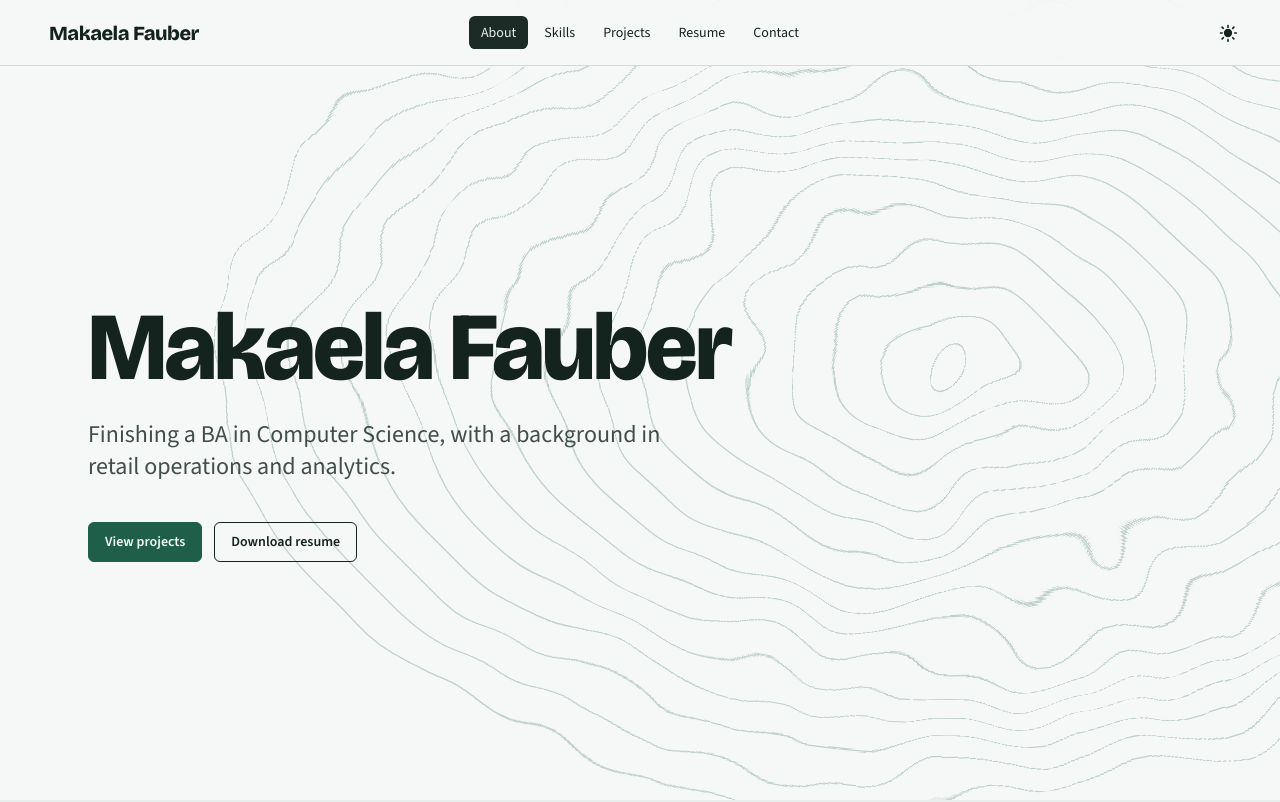
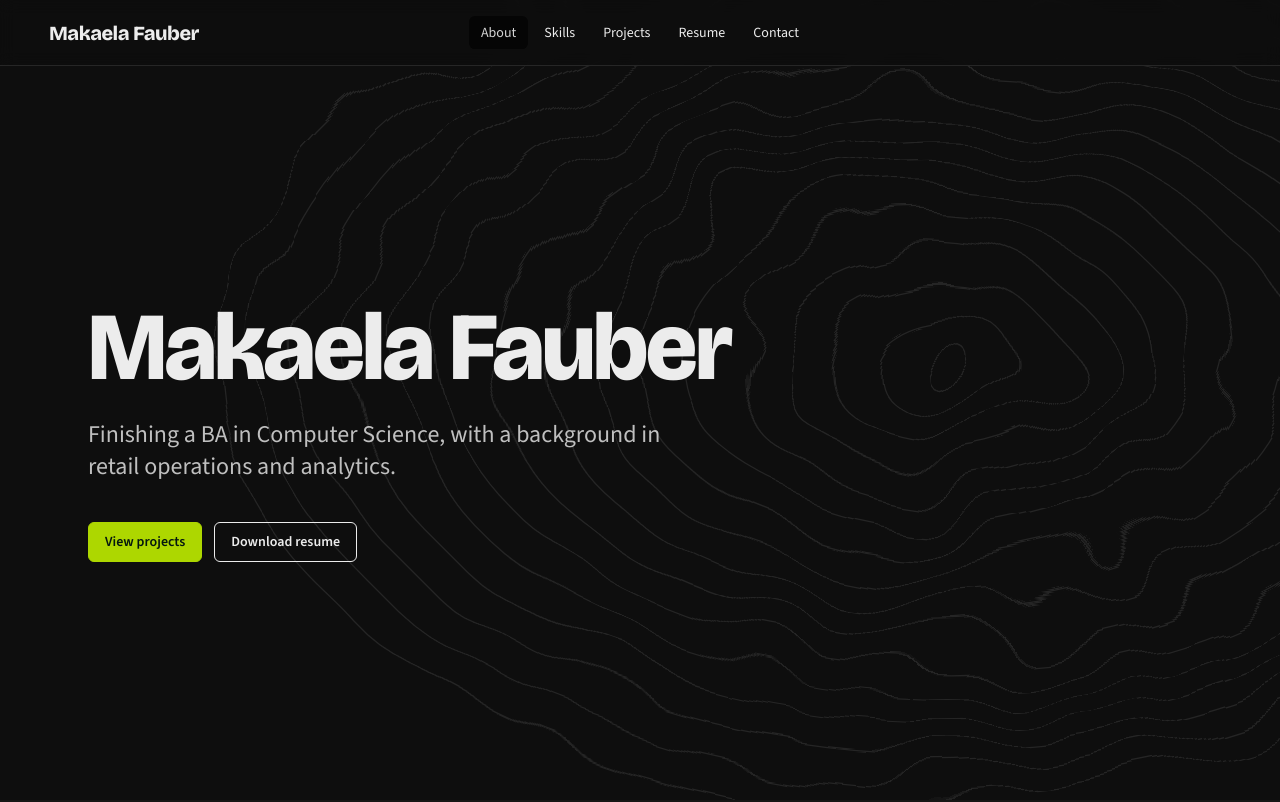
Before and after one commit to MakFaub/portfolio, a React (Vite) app: page / in a window 1280 px wide. Shown: the top 802 px of the page. Built offline with nearby package versions, Linux system fonts and the light colour scheme.

Commit message:
Updated theme

```diff
--- a/index.html
+++ b/index.html
@@ -1,5 +1,5 @@
 <!doctype html>
-<html lang="en">
+<html lang="en" data-theme="nightcamp">
   <head>
     <meta charset="UTF-8" />
     <link rel="icon" type="image/svg+xml" href="/favicon.svg" />
--- a/src/components/about.jsx
+++ b/src/components/about.jsx
@@ -6,7 +6,7 @@ function About() {
       <div className="mx-auto grid max-w-6xl gap-12 px-6 md:grid-cols-[auto_1fr] md:items-start">
         <div className="avatar avatar-placeholder">
           {/* Swap this for a photo: <img src="/headshot.jpg" alt="Makaela Fauber" /> */}
-          <div className="w-40 rounded-box bg-primary text-primary-content md:w-52">
+          <div className="w-40 rounded-box border border-base-300 bg-base-300 text-primary md:w-52">
             <span className="font-display text-5xl font-bold md:text-6xl">{profile.initials}</span>
           </div>
         </div>
--- a/src/components/hero.jsx
+++ b/src/components/hero.jsx
@@ -6,7 +6,7 @@ function TopoBackground() {
 
   return (
     <svg
-      className="pointer-events-none absolute inset-0 h-full w-full text-primary opacity-25"
+      className="pointer-events-none absolute inset-0 h-full w-full text-base-content opacity-10"
       viewBox="0 0 1400 800"
       preserveAspectRatio="xMidYMid slice"
       aria-hidden="true"
--- a/src/components/navbar.jsx
+++ b/src/components/navbar.jsx
@@ -27,22 +27,6 @@ function useActiveSection(ids) {
 }
 
 const ids = navLinks.map((l) => l.id);
-
-function ThemeToggle() {
-  return (
-    <label className="swap swap-rotate btn btn-ghost btn-circle" aria-label="Toggle dark mode">
-      <input type="checkbox" className="theme-controller" value="nightcamp" />
-      {/* sun (shown in light mode) */}
-      <svg className="swap-off h-5 w-5 fill-current" viewBox="0 0 24 24" aria-hidden="true">
-        <path d="M12 7a5 5 0 100 10 5 5 0 000-10zm0-5a1 1 0 011 1v2a1 1 0 11-2 0V3a1 1 0 011-1zm0 17a1 1 0 011 1v2a1 1 0 11-2 0v-2a1 1 0 011-1zM4.22 4.22a1 1 0 011.42 0l1.41 1.41a1 1 0 11-1.41 1.42L4.22 5.64a1 1 0 010-1.42zm12.73 12.73a1 1 0 011.42 0l1.41 1.41a1 1 0 11-1.41 1.42l-1.42-1.42a1 1 0 010-1.41zM2 12a1 1 0 011-1h2a1 1 0 110 2H3a1 1 0 01-1-1zm17 0a1 1 0 011-1h2a1 1 0 110 2h-2a1 1 0 01-1-1zM4.22 19.78a1 1 0 010-1.42l1.41-1.41a1 1 0 111.42 1.41l-1.41 1.42a1 1 0 01-1.42 0zM16.95 7.05a1 1 0 010-1.41l1.42-1.42a1 1 0 111.41 1.42l-1.41 1.41a1 1 0 01-1.42 0z" />
-      </svg>
-      {/* moon (shown in dark mode) */}
-      <svg className="swap-on h-5 w-5 fill-current" viewBox="0 0 24 24" aria-hidden="true">
-        <path d="M21 12.79A9 9 0 1111.21 3a7 7 0 009.79 9.79z" />
-      </svg>
-    </label>
-  );
-}
 
 function Navbar() {
   const active = useActiveSection(ids);
@@ -93,9 +77,7 @@ function Navbar() {
         </ul>
       </nav>
 
-      <div className="navbar-end">
-        <ThemeToggle />
-      </div>
+      <div className="navbar-end" />
     </header>
   );
 }
--- a/src/components/resume.jsx
+++ b/src/components/resume.jsx
@@ -6,7 +6,7 @@ function Resume() {
       <div className="mx-auto max-w-6xl px-6">
         <div className="flex flex-wrap items-end justify-between gap-4">
           <h2 className="font-display text-4xl font-bold tracking-tight">Resume</h2>
-          <a href={profile.resumeFile} className="btn btn-primary" download>
+          <a href={profile.resumeFile} className="btn btn-secondary" download>
             Download PDF
           </a>
         </div>
@@ -18,14 +18,14 @@ function Resume() {
               {experience.map((job) => (
                 <li key={`${job.role}-${job.dates}`} className="relative pb-10 pl-8 last:pb-0">
                   <span
-                    className="absolute -left-[9px] top-1.5 h-4 w-4 rounded-full border-2 border-primary bg-base-100"
+                    className="absolute -left-[9px] top-1.5 h-4 w-4 rounded-full border-2 border-secondary bg-base-100"
                     aria-hidden="true"
                   />
                   <p className="text-sm text-base-content/70">{job.dates}</p>
                   <p className="font-display text-xl font-semibold">{job.role}</p>
                   <p className="text-base-content/80">{job.org}</p>
                   {job.bullets.length > 0 && (
-                    <ul className="mt-3 list-disc space-y-1 pl-5 marker:text-primary">
+                    <ul className="mt-3 list-disc space-y-1 pl-5 marker:text-secondary">
                       {job.bullets.map((b) => (
                         <li key={b}>{b}</li>
                       ))}
--- a/src/index.css
+++ b/src/index.css
@@ -1,58 +1,27 @@
 @import "tailwindcss";
 @plugin "daisyui";
 
-/* Light theme: cool granite-white base, pine green primary, alpine blue secondary, summit gold accent */
-@plugin "daisyui/theme" {
-  name: "trailhead";
-  default: true;
-  color-scheme: light;
-  --color-base-100: #f6f8f7;
-  --color-base-200: #e8eeeb;
-  --color-base-300: #d3ddd9;
-  --color-base-content: #15231e;
-  --color-primary: #1f5f4a;
-  --color-primary-content: #f3faf7;
-  --color-secondary: #35679a;
-  --color-secondary-content: #f2f7fc;
-  --color-accent: #c9a227;
-  --color-accent-content: #1d1700;
-  --color-neutral: #1d2b26;
-  --color-neutral-content: #e6efeb;
-  --color-info: #3b82c4;
-  --color-info-content: #f2f8fd;
-  --color-success: #2f8f5b;
-  --color-success-content: #f1faf5;
-  --color-warning: #d49a1a;
-  --color-warning-content: #201500;
-  --color-error: #c4473a;
-  --color-error-content: #fdf3f2;
-  --radius-selector: 0.5rem;
-  --radius-field: 0.375rem;
-  --radius-box: 0.75rem;
-  --size-selector: 0.25rem;
-  --size-field: 0.25rem;
-  --border: 1px;
-  --depth: 0;
-  --noise: 0;
-}
-
-/* Dark theme: same palette, lifted for night reading */
+/*
+  One dark theme. Lime (primary) is used only for small things: buttons,
+  bullets, timeline dots, and the initials. Everything large is grey.
+*/
 @plugin "daisyui/theme" {
   name: "nightcamp";
-  default: false;
+  default: true;
+  prefersdark: true;
   color-scheme: dark;
-  --color-base-100: #101a17;
-  --color-base-200: #16231f;
-  --color-base-300: #1f302a;
-  --color-base-content: #e3ece8;
-  --color-primary: #5fc4a0;
-  --color-primary-content: #06231a;
-  --color-secondary: #86b4e3;
-  --color-secondary-content: #071a2e;
-  --color-accent: #e0bf5a;
-  --color-accent-content: #231a00;
-  --color-neutral: #0b1210;
-  --color-neutral-content: #d5e1dc;
+  --color-base-100: #0e0e0e;
+  --color-base-200: #161616;
+  --color-base-300: #262626;
+  --color-base-content: #ececec;
+  --color-primary: #add700;
+  --color-primary-content: #04170f;
+  --color-secondary: #0082ce;
+  --color-secondary-content: #0e0e0e;
+  --color-accent: #eafac8;
+  --color-accent-content: #04170f;
+  --color-neutral: #050505;
+  --color-neutral-content: #d4d4d4;
   --color-info: #6aa8e0;
   --color-info-content: #06192b;
   --color-success: #5cc58a;
```
